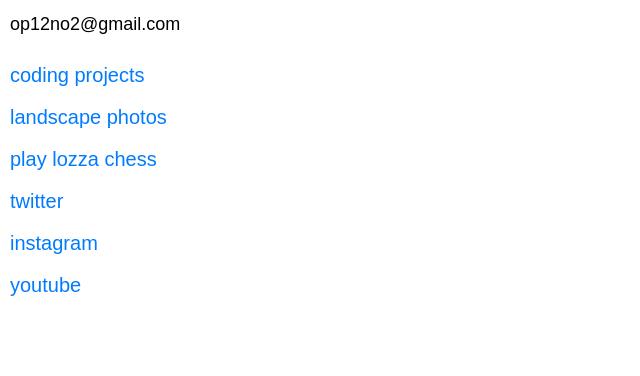
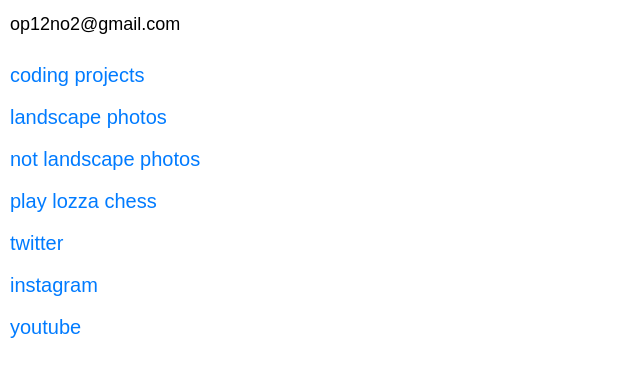
Before and after one commit to op12no2/me, a plain HTML site: page index.htm in a window 1280 px wide. Shown: the whole page, without its empty margins (0-640 px from the left). Drawn offline with Linux system fonts and the light colour scheme.

Commit message:
Update index.htm

```diff
--- a/index.htm
+++ b/index.htm
@@ -33,6 +33,7 @@
     <span>op12no2@gmail.com</span>
     <a href="https://github.com/op12no2?tab=repositories">coding projects</a>
     <a href="https://photos.app.goo.gl/5ma1myiAWGKshtVJ6">landscape photos</a>
+    <a href="https://photos.app.goo.gl/otmoiRwYLMhrP5x6A">not landscape photos</a>
     <a href="https://op12no2.github.io/lozza-ui/play.htm">play lozza chess</a>
     <a href="https://twitter.com/colintomjenkins">twitter</a>
     <a href="https://instagram.com/colintomjenkins">instagram</a>
```
